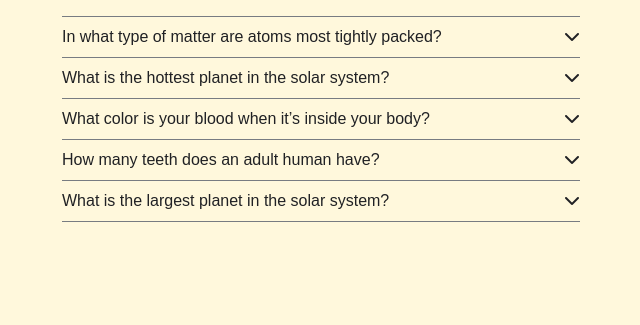
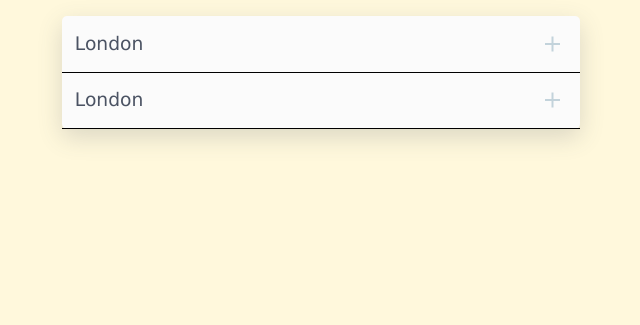
Before and after one commit to hassaneljebyly/ui-components, a plain HTML site: page Accordion/index.html in a window 1280 px wide. Shown: the whole page, without its empty margins (319-959 px from the left). Drawn offline with nearby package versions, Linux system fonts and the light colour scheme.

Commit message:
added accordion 1

```diff
--- a/Accordion/index.html
+++ b/Accordion/index.html
@@ -16,72 +16,38 @@
 
   <body>
     <div class="container">
-      <div class="accordion">
-        <div class="accordion__panel" id="accordion__panel-1">
-          <div class="accordion__heading" role="button" tabindex="0" aria-controls="accordion__panel-1">
-            <h3 class="accordion__title" id="accordion__title-1">In what type of matter are atoms most tightly packed?
-            </h3>
-            <span class="accordion__icon"><i class="fa-solid fa-chevron-down"></i></span>
+      <div class="accordion-1">
+        <div class="accordion-1__panel" id="accordion-1__panel-1">
+          <div class="accordion-1__heading" role="button" tabindex="0" aria-controls="accordion-1__panel-1">
+            <h3 class="accordion-1__title" id="accordion-1__title-1">London</h3>
+            <span class="accordion-1__icon"></span>
           </div>
-          <div class="accordion__content" aria-labelledby="accordion__title-1">
-            <p>
-              Solid atoms are very tightly packed because atoms are very close to each other. ...
-              Liquids have the arrangement of the atoms looser than that of in solid. ...
-              In gases, atoms are very loosely packed because of the high kinetic energy of atoms in the gas phase.
-              So, gas molecules experience very less force of attraction.
-
+          <div class="accordion-1__content" aria-labelledby="accordion-1__title-1">
+            <p class="accordion-1__p">
+              London, the capital of England and the United Kingdom, is a 21st-century city with history stretching back
+              to Roman
+              times. At its centre stand the imposing Houses of Parliament, the iconic ‘Big Ben’ clock tower and
+              Westminster Abbey,
+              site of British monarch coronations. Across the Thames River, the London Eye observation wheel provides
+              panoramic views
+              of the South Bank cultural complex, and the entire city.
             </p>
           </div>
         </div>
-        <div class="accordion__panel" id="accordion__panel-2">
-          <div class="accordion__heading" role="button" tabindex="0" aria-controls="accordion__panel-2">
-            <h3 class="accordion__title" id="accordion__title-2">What is the hottest planet in the solar system?</h3>
-            <span class="accordion__icon"><i class="fa-solid fa-chevron-down"></i></span>
+        <div class="accordion-1__panel" id="accordion-1__panel-1">
+          <div class="accordion-1__heading" role="button" tabindex="0" aria-controls="accordion-1__panel-1">
+            <h3 class="accordion-1__title" id="accordion-1__title-1">London</h3>
+            <span class="accordion-1__icon"></span>
           </div>
-          <div class="accordion__content" aria-labelledby="accordion__title-2">
-            <p>
-              Even though Mercury is closer to the Sun, Venus is the hottest planet in our solar system. Its thick
-              atmosphere is full
-              of the greenhouse gas carbon dioxide, and it has clouds of sulfuric acid.
-            </p>
-          </div>
-        </div>
-        <div class="accordion__panel" id="accordion__panel-3">
-          <div class="accordion__heading" role="button" tabindex="0" aria-controls="accordion__panel-3">
-            <h3 class="accordion__title" id="accordion__title-3">What color is your blood when it’s inside your body?
-            </h3>
-            <span class="accordion__icon"><i class="fa-solid fa-chevron-down"></i></span>
-          </div>
-          <div class="accordion__content" aria-labelledby="accordion__title-3">
-            <p>
-              It's red because of the red blood cells (hemoglobin). Blood does change color somewhat as oxygen is
-              absorbed and
-              replenished. But it doesn't change from red to blue. It changes from red to dark red.
-            </p>
-          </div>
-        </div>
-        <div class="accordion__panel" id="accordion__panel-4">
-          <div class="accordion__heading" role="button" tabindex="0" aria-controls="accordion__panel-4">
-            <h3 class="accordion__title" id="accordion__title-4">How many teeth does an adult human have?</h3>
-            <span class="accordion__icon"><i class="fa-solid fa-chevron-down"></i></span>
-          </div>
-          <div class="accordion__content" aria-labelledby="accordion__title-4">
-            <p>
-              The short answer is that humans have 20 primary teeth and 32 secondary (permanent) teeth during their
-              lifetime.
-            </p>
-          </div>
-        </div>
-        <div class="accordion__panel" id="accordion__panel-5">
-          <div class="accordion__heading" role="button" tabindex="0" aria-controls="accordion__panel-5">
-            <h3 class="accordion__title" id="accordion__title-5">What is the largest planet in the solar system?</h3>
-            <span class="accordion__icon"><i class="fa-solid fa-chevron-down"></i></span>
-          </div>
-          <div class="accordion__content" aria-labelledby="accordion__title-5">
-            <p>
-              Jupiter is the fifth planet from our Sun and is, by far, the largest planet in the solar system – more
-              than twice as
-              massive as all the other planets combined.
+          <div class="accordion-1__content" aria-labelledby="accordion-1__title-1">
+            <p class="accordion-1__p">
+              London, the capital of England and the United Kingdom, is a 21st-century city with history stretching back
+              to Roman
+              times. At its centre stand the imposing Houses of Parliament, the iconic ‘Big Ben’ clock tower and
+              Westminster Abbey,
+              site of British monarch coronations. Across the Thames River, the London Eye observation wheel provides
+              panoramic views
+              of the South Bank cultural complex, and the entire city.
             </p>
           </div>
         </div>
--- a/Accordion/style.css
+++ b/Accordion/style.css
@@ -25,58 +25,73 @@ body {
   margin-inline: auto;
 }
 
-.accordion {
+
+.accordion-1 {
+  --acc-padding: .8em;
+  --icon-color: #c3d3db;
+  --acc-content-color: #edf3f7;
+  --icon-rotate: 90deg;
+  --gtr-content: 0fr;
+  --acc-panel-margin: 1px;
+  background-color: #fbfbfb;
+  color: #4b5363;
+  box-shadow: rgb(75, 83, 99, 0.2) 0px 8px 24px;
   margin: 1em;
-  border-bottom: 1px solid #787c81;
+  border-radius: 5px;
 }
 
-.accordion__heading {
-  display: flex;
-  justify-content: space-between;
-  align-items: baseline;
-  margin-block: .5em;
-  cursor: pointer;
-}
-
-.accordion__title {
-  font-family: Arial, Helvetica, sans-serif;
-  font-size: 1rem;
-  font-weight: 400;
-}
-
-
-
-.accordion__icon>i {
-  rotate: var(--icon-rotate);
-  transition: rotate 150ms ease-in-out;
-}
-
-.accordion__content {
-  overflow: hidden;
-}
-
-.accordion__panel {
-  --gtr-content: 0fr;
-  --icon-rotate: 0deg;
-  --opacity: 0;
-  border-top: 1px solid #787c81;
+.accordion-1__panel {
+  /* margin-bottom: var(--acc-panel-margin); */
+  border-bottom: 1px solid black;
   display: grid;
   grid-template-rows: auto var(--gtr-content);
   transition: grid-template-rows 150ms ease-in-out;
 }
 
-.accordion__content>p {
-  font-family: "Open Sans";
-  margin-bottom: .5em;
-  opacity: var(--opacity);
-  color: #4d5156;
-  transition: opacity 150ms ease-in 150ms;
+
+.accordion-1__heading {
+  padding: var(--acc-padding);
+  display: flex;
+  justify-content: space-between;
+  align-items: center;
 }
 
+.accordion-1__title {
+  font-weight: 400;
+}
 
+.accordion-1__icon {
+  display: block;
+  position: relative;
+  width: 30px;
+  aspect-ratio: 1;
+}
 
-.accordion__panel.open {
+.accordion-1__icon::after,
+.accordion-1__icon::before {
+  content: "";
+  position: absolute;
+  width: 50%;
+  height: 2px;
+  inset: 0;
+  margin: auto;
+  background-color: var(--icon-color);
+}
+
+.accordion-1__icon::before {
+  transform-origin: center center;
+  rotate: var(--icon-rotate);
+}
+
+.accordion-1:hover {
   --gtr-content: 1fr;
-  --icon-rotate: 180deg;
-  --opacity: 1;
 }
+
+.accordion-1__p {
+  padding: var(--acc-padding);
+}
+
+.accordion-1__content {
+  overflow: hidden;
+  background-color: var(--acc-content-color);
+}
```
